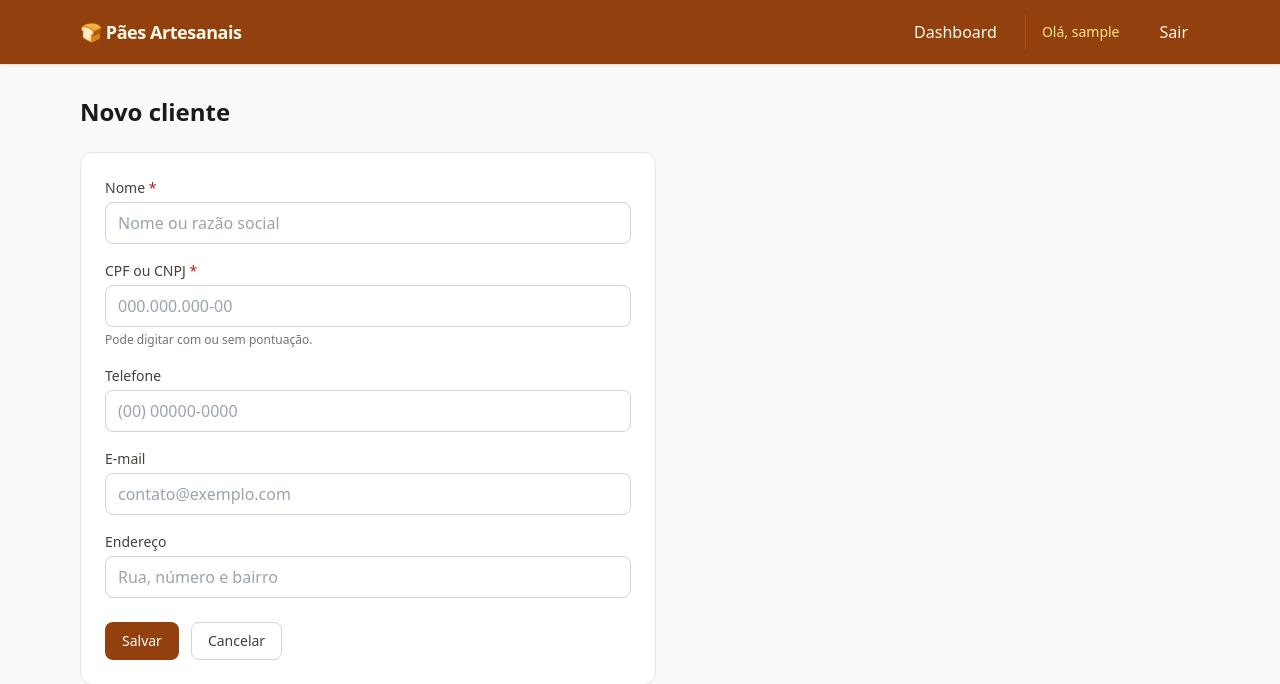
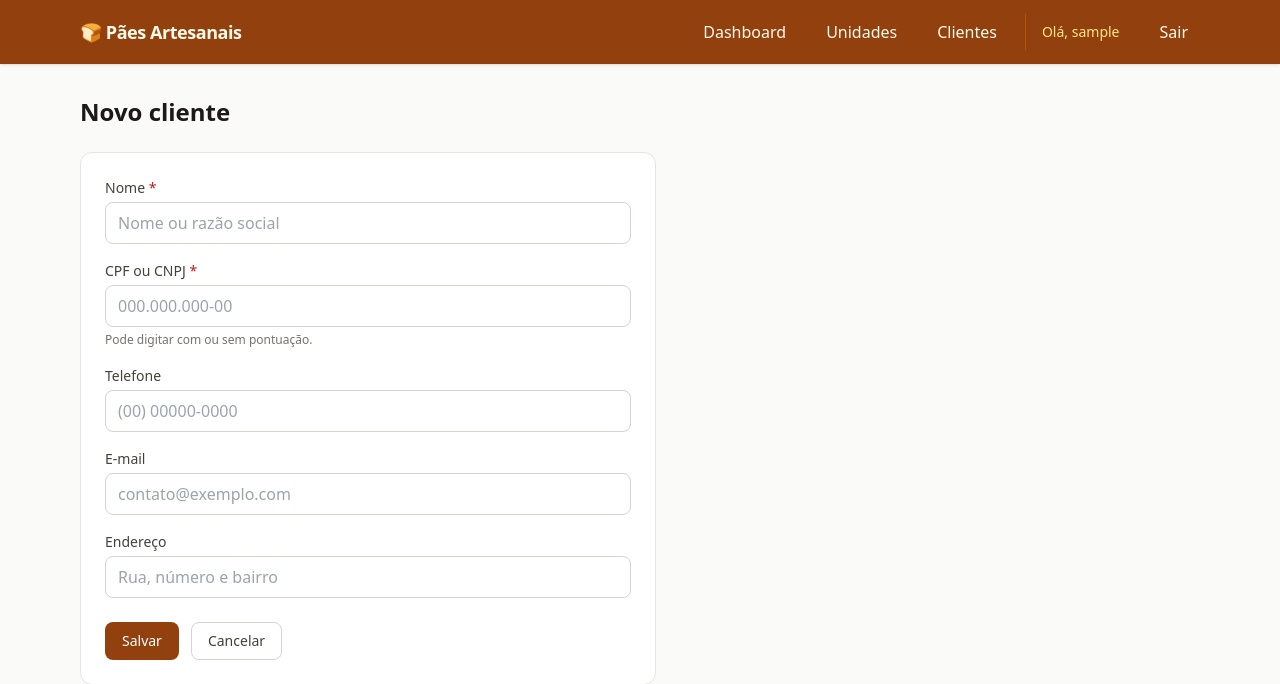
Before and after one commit to rpsmatheus/Sistema-de-Gerenciamento-Comercial, a Django app: page /clientes/novo/ in a window 1280 px wide. Shown: the top 684 px of the page. Run offline with Django 5.2, Linux system fonts and the light colour scheme; the visitor is signed in with stand-in values (Sample User, id 1); some libraries are stand-ins or nearby versions.

Commit message:
feat: adiciona unidades e clientes ao menu

```diff
--- a/templates/partials/navbar.html
+++ b/templates/partials/navbar.html
@@ -20,7 +20,17 @@
                         Dashboard
                     </a>
                 </li>
-                {# Os links dos módulos entram aqui conforme forem implementados #}
+                <li>
+                    <a href="{% url 'unidades_lista' %}" class="block rounded px-3 py-2 hover:bg-amber-700">
+                        Unidades
+                    </a>
+                </li>
+                <li>
+                    <a href="{% url 'clientes_lista' %}" class="block rounded px-3 py-2 hover:bg-amber-700">
+                        Clientes
+                    </a>
+                </li>
+                {# Os links dos próximos módulos entram aqui conforme forem implementados #}
 
                 <li class="px-3 py-2 text-sm text-amber-200 md:border-l md:border-amber-700 md:pl-4">
                     Olá, {{ user.get_username }}
```
